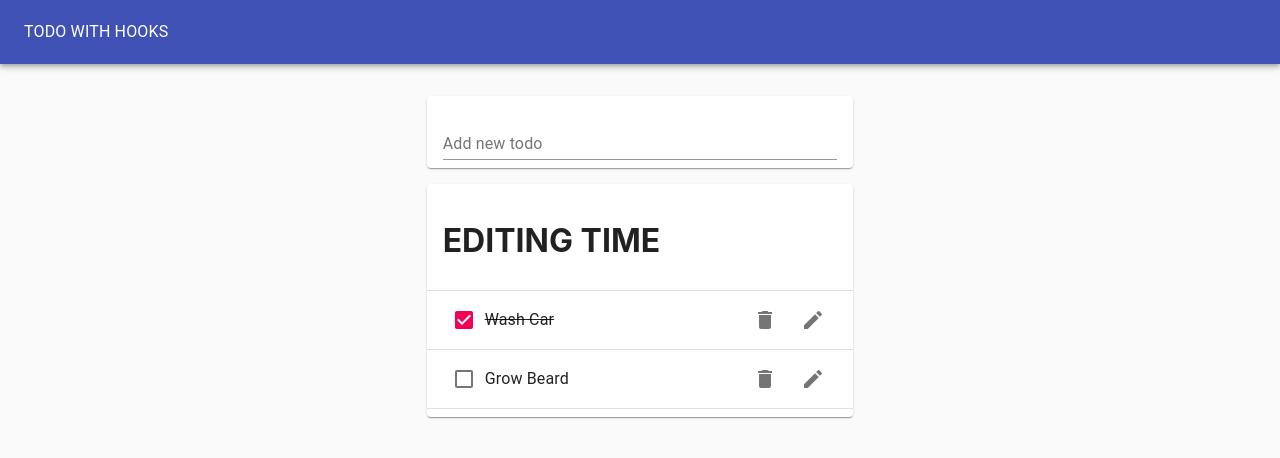
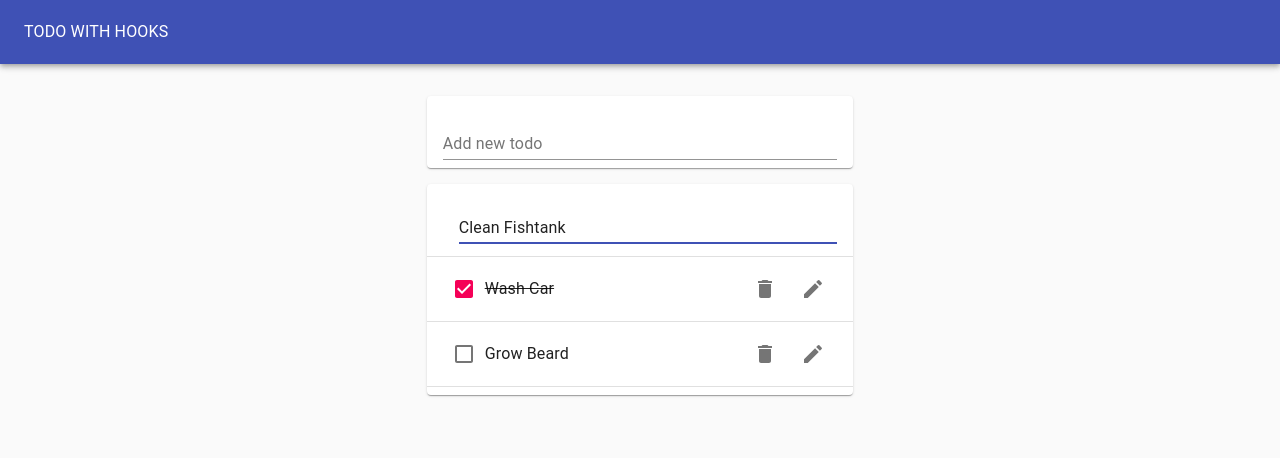
Before and after one commit to alfonsog714/react-hooks-todos, a React (Create React App) app: page / in a window 1280 px wide. Both pictures are taken after a click on the button 813 px from the left and 221 px from the top of the page. Shown: the top 458 px of the page. Built offline with nearby package versions, Linux system fonts and the light colour scheme.

Commit message:
More styling tweaks, edit now works correctly

```diff
--- a/src/EditTodoForm.js
+++ b/src/EditTodoForm.js
@@ -1,5 +1,30 @@
 import React from "react";
+import useInputState from "./hooks/useInputState.js";
 
-function EditTodoFrom() {}
+// Material-UI stuff
+import TextField from "@material-ui/core/TextField";
+
+function EditTodoFrom({ task, id, editTodo, toggleIsEditing }) {
+  const [value, handleChange, reset] = useInputState(task);
+  return (
+    <form
+      onSubmit={e => {
+        e.preventDefault();
+        editTodo(id, value);
+        reset();
+        toggleIsEditing();
+      }}
+      style={{ marginLeft: "1rem", width: "100%" }}
+    >
+      <TextField
+        margin="normal"
+        value={value}
+        onChange={handleChange}
+        fullWidth
+        autoFocus
+      />
+    </form>
+  );
+}
 
 export default EditTodoFrom;
--- a/src/Todo.js
+++ b/src/Todo.js
@@ -1,4 +1,8 @@
 import React from "react";
+import useToggle from "./hooks/useToggle.js";
+import EditTodoForm from "./EditTodoForm.js";
+
+// Material-UI stuff
 import ListItem from "@material-ui/core/ListItem";
 import ListItemText from "@material-ui/core/ListItemText";
 import Checkbox from "@material-ui/core/Checkbox";
@@ -6,15 +10,19 @@ import IconButton from "@material-ui/core/IconButton";
 import DeleteIcon from "@material-ui/icons/Delete";
 import EditIcon from "@material-ui/icons/Edit";
 import ListItemSecondaryAction from "@material-ui/core/ListItemSecondaryAction";
-import useToggle from "./hooks/useToggle.js";
 
-function Todo({ task, completed, removeTodo, id, toggleTodo }) {
+function Todo({ task, completed, removeTodo, id, toggleTodo, editTodo }) {
   const [isEditing, toggleIsEditing] = useToggle();
 
   return (
-    <ListItem>
+    <ListItem style={{ height: "64px" }}>
       {isEditing ? (
-        <h1>EDITING TIME</h1>
+        <EditTodoForm
+          task={task}
+          editTodo={editTodo}
+          id={id}
+          toggleIsEditing={toggleIsEditing}
+        />
       ) : (
         <>
           <Checkbox
--- a/src/TodoApp.js
+++ b/src/TodoApp.js
@@ -39,6 +39,14 @@ function TodoApp() {
     setTodos(updatedTodos);
   };
 
+  const editTodo = (todoId, newTask) => {
+    const updatedTodos = todos.map(todo => {
+      return todo.id === todoId ? { ...todo, task: newTask } : todo;
+    });
+
+    setTodos(updatedTodos);
+  };
+
   return (
     <Paper
       style={{
@@ -62,6 +70,7 @@ function TodoApp() {
             todos={todos}
             removeTodo={removeTodo}
             toggleTodo={toggleTodo}
+            editTodo={editTodo}
           />
         </Grid>
       </Grid>
--- a/src/TodoList.js
+++ b/src/TodoList.js
@@ -17,6 +17,7 @@ function TodoList(props) {
               completed={todo.completed}
               removeTodo={props.removeTodo}
               toggleTodo={props.toggleTodo}
+              editTodo={props.editTodo}
             />
             <Divider />
           </>
```
